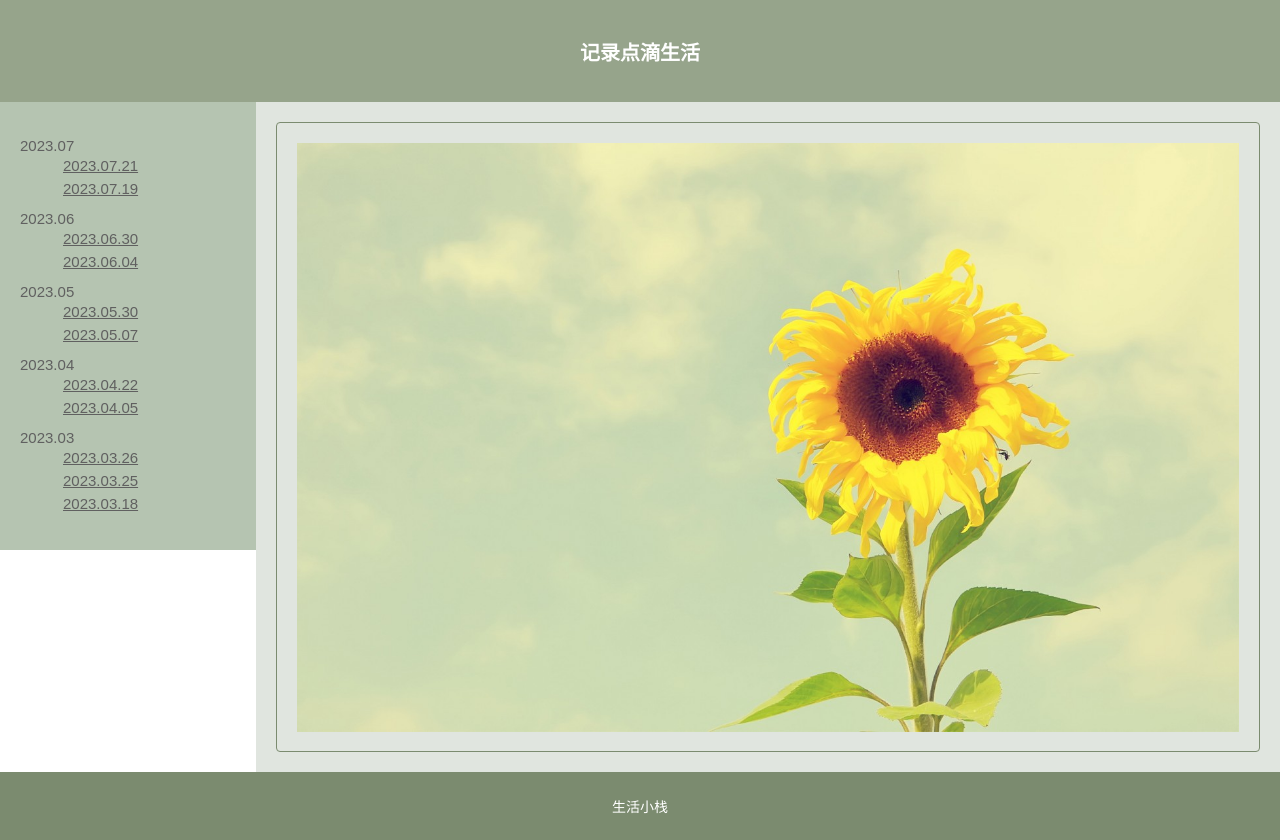
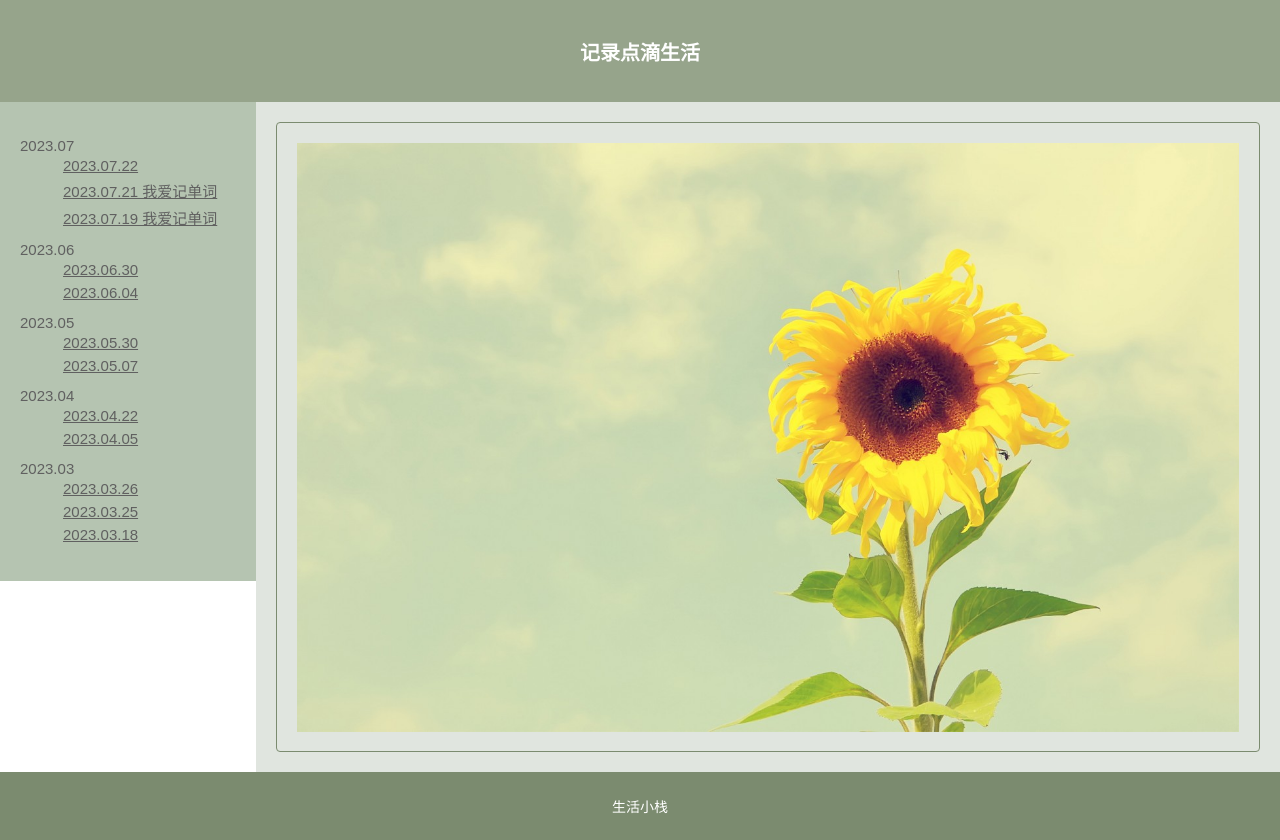
Before and after one commit to liuxirf/MyBlog, a plain HTML site: page index.html in a window 1280 px wide. Drawn offline with nearby package versions, Linux system fonts and the light colour scheme.

Commit message:
开始记单词

```diff
--- a/index.html
+++ b/index.html
@@ -122,8 +122,9 @@
         <nav id="menu">
             <dl>
                 <dt>2023.07</dt>
-                <dd><a class="date" href="#">2023.07.21</a></dd>
-                <dd><a class="date" href="#">2023.07.19</a></dd>
+                <dd><a class="date" href="#">2023.07.22</a></dd>
+                <dd><a class="date" href="#">2023.07.21 我爱记单词</a></dd>
+                <dd><a class="date" href="#">2023.07.19 我爱记单词</a></dd>
                 <dt>2023.06</dt>
                 <dd><a class="date" href="#">2023.06.30</a></dd>
                 <dd><a class="date" href="#">2023.06.04</a></dd>
```
Also changed, not shown: 1 other file.
